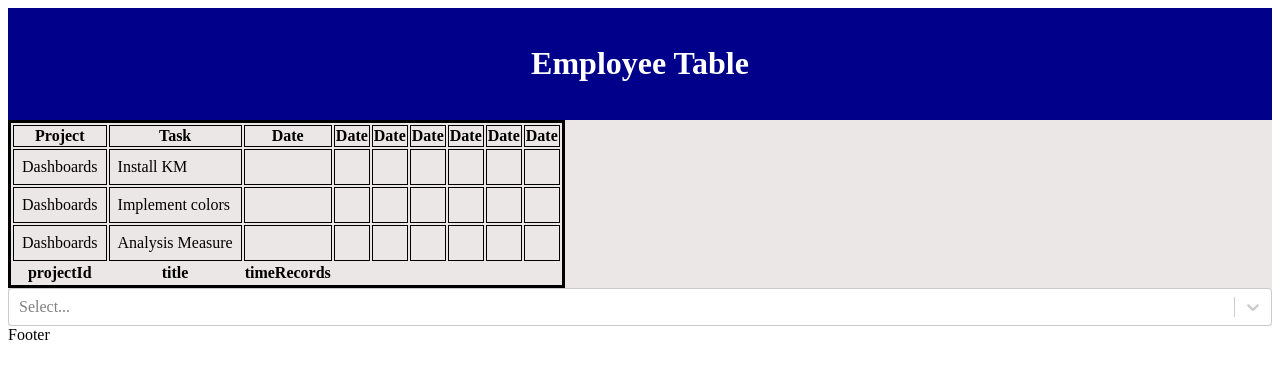
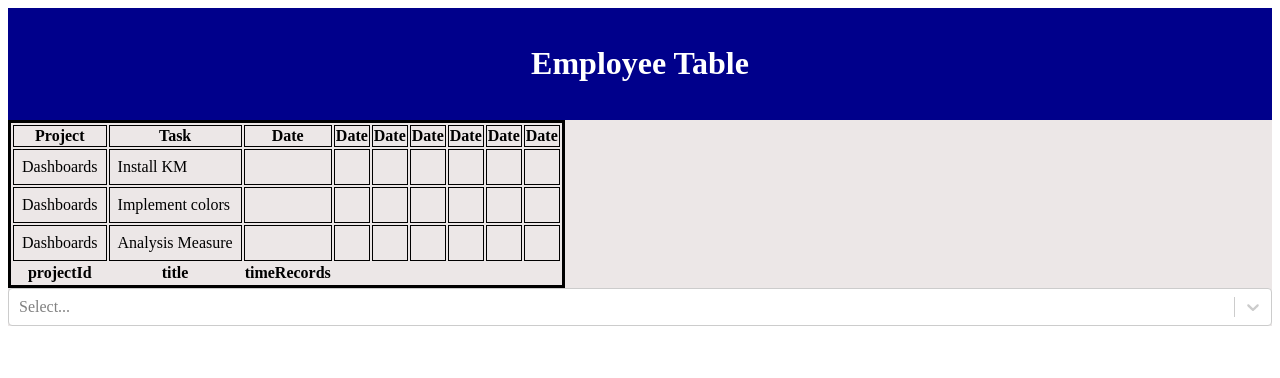
Before and after one commit to dusanduca/dashboard, a Next.js app: page / in a window 1280 px wide. Shown: the top 378 px of the page. Built offline with nearby package versions, Linux system fonts and the light colour scheme.

Commit message:
wip: added branch

```diff
--- a/makeData.ts
+++ b/makeData.ts
@@ -1,4 +1,7 @@
 import { Task } from "./interface";
+
+
+
 
 export const addedTask: Task[] = [
   {
--- a/package.json
+++ b/package.json
@@ -16,6 +16,7 @@
     "@types/react": "18.2.14",
     "@types/react-dom": "18.2.6",
     "@types/styled-components": "^5.1.26",
+    "date-fns": "^2.30.0",
     "eslint": "8.44.0",
     "eslint-config-next": "13.4.9",
     "next": "13.4.9",
--- a/src/components/Footer/index.tsx
+++ b/src/components/Footer/index.tsx
@@ -3,7 +3,7 @@ import styles from "./styles.module.css";
 
 const Footer = () => {
     return(
-        <div>Footer</div>
+        <div className={styles.container_footer}></div>
     )
 }
 
--- a/src/components/Home/index.tsx
+++ b/src/components/Home/index.tsx
@@ -11,6 +11,8 @@ import {
 import { Task } from "../../../interface";
 import { addedTask } from "../../../makeData";
 import Select from "../Select";
+import {daysInWeek, eachDayOfInterval, endOfWeek, startOfToday, startOfWeek} from "date-fns";
+
 
 const columnHelper = createColumnHelper<Task>();
 
@@ -28,7 +30,7 @@ const columns = [
   }),
 
   columnHelper.accessor("timeRecords", {
-    header: () => "Date",
+    header: () => "Date"  ,
     cell: (info) => info.getValue(),
     footer: (info) => info.column.id,
   }),
@@ -64,8 +66,15 @@ const columns = [
   }),
 ];
 
+
+
 const Home: NextPageWithLayout = () => {
   const [data, setData] = React.useState(() => [...addedTask]);
+   const today = startOfToday()
+   const newDays = eachDayOfInterval({start: startOfWeek(today), end: endOfWeek(today),})
+   console.log(newDays)
+
+
 
   const table = useReactTable({
     data,
@@ -93,7 +102,7 @@ const Home: NextPageWithLayout = () => {
           ))}
         </thead>
         <tbody>
-          {table.getRowModel().rows.map((row) => (
+           {table.getRowModel().rows.map((row) => (
             <tr key={row.id}>
               {row.getVisibleCells().map((cell) => (
                 <td key={cell.id} className={styles.td}>
```
Also changed, not shown: 1 other file (tests, documents, lock files or other folders).
